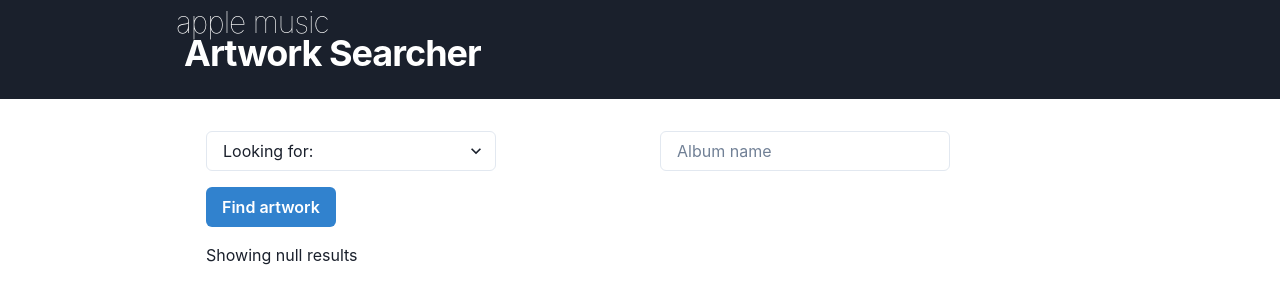
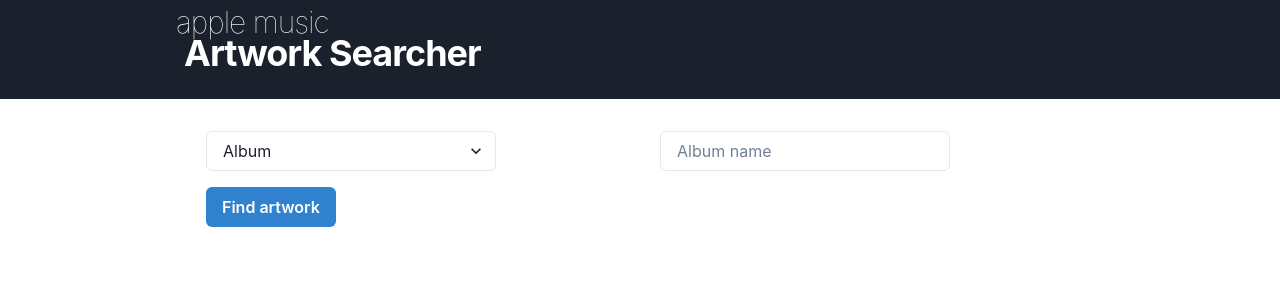
Before and after one commit to MartinDM/iTunes-Artwork-Searcher, a React (Vite) app: page / in a window 1280 px wide. Shown: the top 304 px of the page. Built offline with nearby package versions, Linux system fonts and the light colour scheme.

Commit message:
Load more

```diff
--- a/src/App.tsx
+++ b/src/App.tsx
@@ -7,12 +7,14 @@
   Link,
   Select,
   Heading,
+  Center,
 } from '@chakra-ui/react';
 import './App.css';
 import { Button } from '@chakra-ui/react';
 import { Container } from '@chakra-ui/react';
 import { SimpleGrid } from '@chakra-ui/react';
 import { IoCloudDownloadOutline } from 'react-icons/io5';
+import { AiOutlineLoading } from 'react-icons/ai';
 
 enum entityTypes {
   Album = 'album',
@@ -29,10 +31,11 @@
 function App() {
   const [results, setResults] = useState<IResult[]>([]);
   const [type, setType] = useState<entityTypes>(entityTypes.Album);
-  const [searching, setSearching] = useState<boolean>(false);
+  const [isSearching, setIsSearching] = useState<boolean>(false);
   const [term, setTerm] = useState<string>('John Lennon');
   const [searchingFor, setSearchingFor] = useState<string>('Album');
   const [resultsCount, setResultsCount] = useState<number | null>(null);
+  const [showingCount, setShowingCount] = useState<number | null>(null);
 
   const handleChange = (e) => {
     setType(e.target.value);
@@ -68,20 +71,20 @@
   };
 
   const getArtwork = () => {
-    setSearching(true);
+    console.log('searching');
+    setIsSearching(true);
     fetch(
-      `https://itunes.apple.com/search?term=${term}&country=gb&entity=${type}&limit=100`
+      `https://itunes.apple.com/search?term=${term}&country=gb&entity=${type}&limit=10`
     )
       .then((response) => response.json())
       .then((data) => {
         console.log(data.results);
-
         setResultsCount(data.resultsCount);
         setResults(data.results);
-        setResultsCount(data.resultCount);
+        setShowingCount(results.length);
       })
+      .finally(() => setIsSearching(false))
       .catch((error) => console.log(error));
-    setSearching(false);
   };
 
   const linkProps = {
@@ -119,7 +122,9 @@
         <SimpleGrid columns={2} spacing="40px">
           <Box py={4} w={'70%'}>
             <Select placeholder="Looking for:" onChange={handleChange}>
-              <option value="album">Album</option>
+              <option selected value="album">
+                Album
+              </option>
               <option value="musicArtist">Artist</option>
               <option value="musicTrack">Track</option>
             </Select>
@@ -138,8 +143,16 @@
         </Button>
       </Container>
       <Container maxW="900px">
+        {results.length > 0 && (
+          <Text py={3} fontSize="lg">
+            {results.length == 0
+              ? `No results`
+              : `Displaying ${showingCount} results`}
+          </Text>
+        )}
+
         <SimpleGrid columns={[2, null, 3]} spacing="40px">
-          {Boolean(resultsCount) &&
+          {results &&
             results.map((result) => {
               return (
                 <Box
@@ -152,6 +165,7 @@
                   <Image
                     src={getThumb(result.artworkUrl100, '270')}
                     alt={result.collectionName}
+                    width="100%"
                   />
                   <Box color="#FF5E5E" p="4" pb={5}>
                     <Box mb={4}>
@@ -189,18 +203,29 @@
                     </Box>
                     <Link
                       {...linkProps}
-                      href={getThumb(result.artworkUrl100, '1000')}
+                      href={getThumb(result.artworkUrl100, '2000')}
                       isExternal
                     >
                       <IoCloudDownloadOutline />
-                      Highest res (1000px)
+                      Highest res (2000px)
                     </Link>
                   </Box>
                 </Box>
               );
             })}
         </SimpleGrid>
-        {!searching && <Box>{`Showing ${resultsCount} results`}</Box>}
+        {isSearching && (
+          <Center className="loading">
+            <AiOutlineLoading />
+          </Center>
+        )}
+        {resultsCount > showingCount && (
+          <Center py={4}>
+            <Button onClick={getArtwork} colorScheme="blue">
+              Load more
+            </Button>
+          </Center>
+        )}
       </Container>
     </>
   );
--- a/src/index.scss
+++ b/src/index.scss
@@ -1,3 +1,18 @@
 .chakra-container {
   max-width: 960px;
 }
+.loading svg {
+  color: rgb(181 181 181);
+  height: 50px;
+  width: 50px;
+  animation: spin 1s linear infinite;
+}
+
+@keyframes spin {
+  0% {
+    transform: rotate(0deg);
+  }
+  100% {
+    transform: rotate(360deg);
+  }
+}
```
